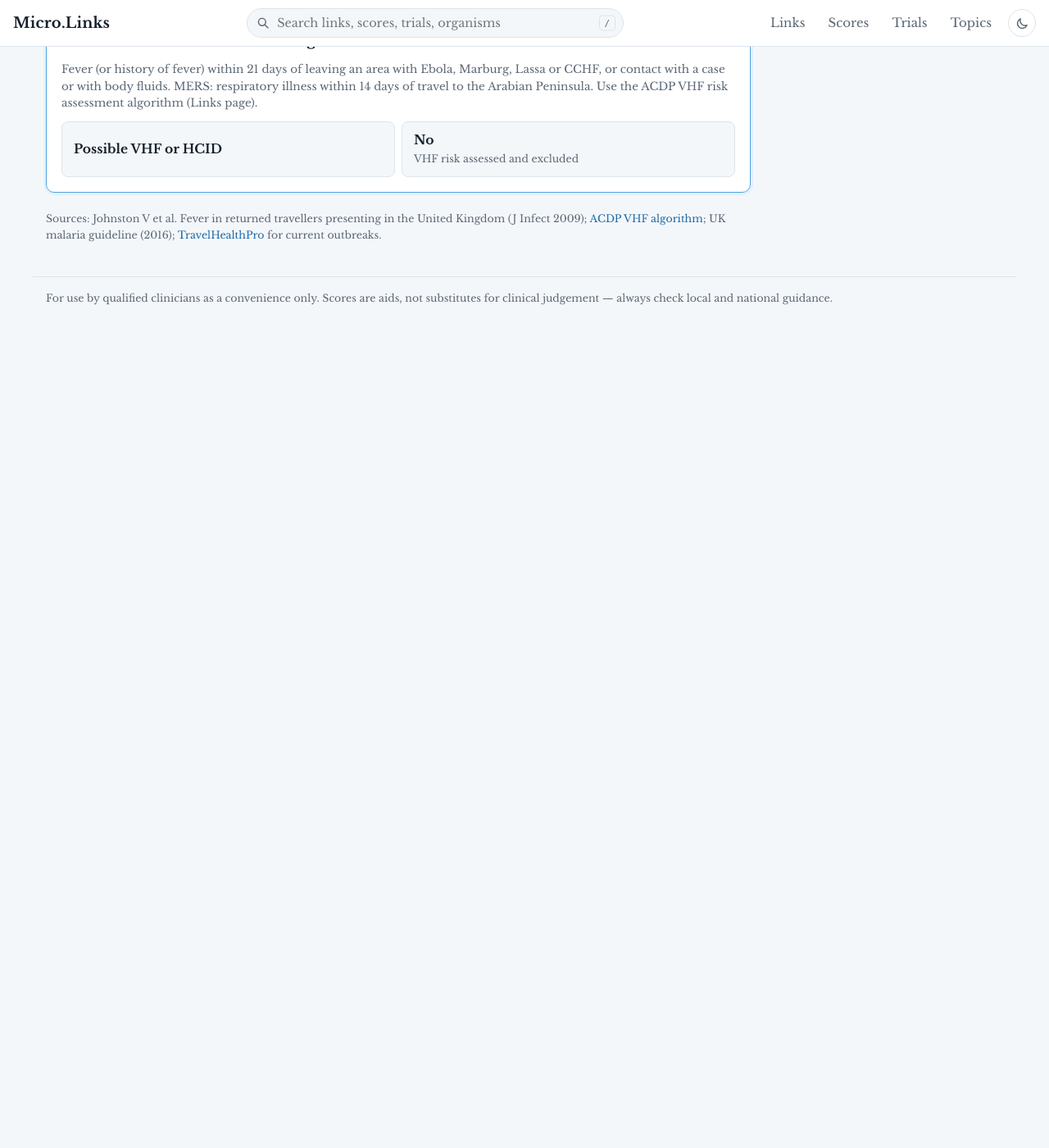
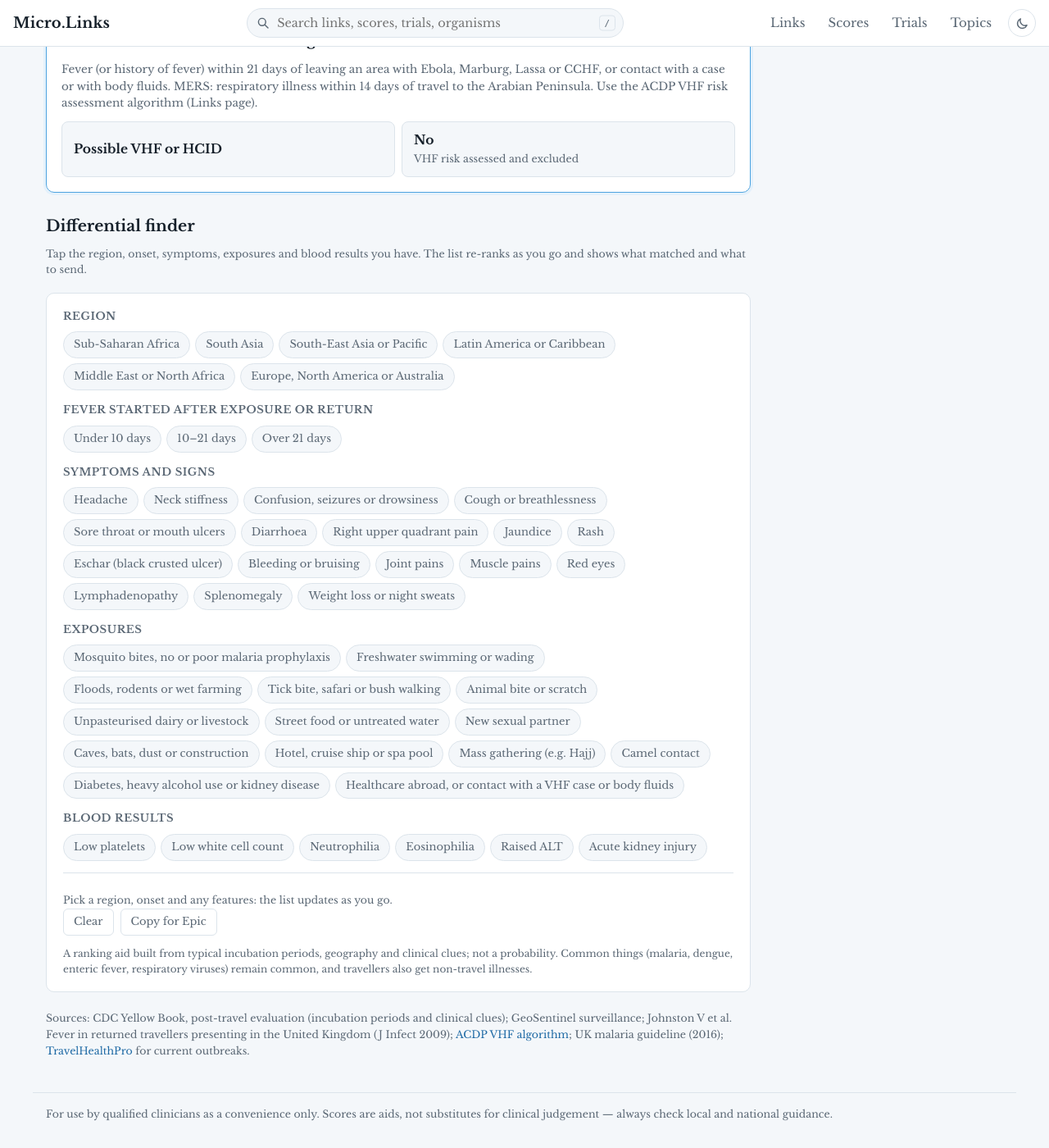
Before and after one commit to bucklesthomas/Micro.Cam, a Jekyll site: the page built from returned-traveller.html, in a window 1280 px wide and 1400 px high, scrolled down 251 px. Shown: the whole window at 82% size. Built offline with Jekyll 4.4.1, drawn with Linux system fonts in a browser that asks for light colours; before the commit the page ends 900 px from its top, so only the background shows below that; part of the change alters nothing that is shown.

Commit message:
Returned traveller: symptom-based differential finder
Co-Authored-By: Claude Opus 5.5 <noreply@anthropic.com>
Claude-Session: https://claude.ai/code/session_014umjqCS9d4umYuNKooKA4U

```diff
--- a/assets/css/style.css
+++ b/assets/css/style.css
@@ -840,3 +840,18 @@ a.sp-chip { display: inline-block; text-decoration: none; }
 .fc-got { background: var(--low-bg) !important; color: var(--low) !important; border-color: var(--low) !important; }
 .fc-again { background: var(--mid-bg) !important; color: var(--mid) !important; border-color: var(--mid) !important; }
 @media (max-width: 640px) { .fc-card { min-height: 200px; padding: 18px; } .fc-side { font-size: 16px; } }
+
+/* Returned traveller differential finder */
+.td-sec { margin-bottom: 14px; }
+.td-sec h3, .td-res h3 { margin: 0 0 8px; font-size: 13px; font-weight: 700; color: var(--muted); text-transform: uppercase; letter-spacing: .04em; }
+.td-res { border-top: 1px solid var(--line); padding-top: 14px; margin-top: 6px; }
+.td-alert { border: 1px solid #e3a0a0; background: rgba(214, 69, 69, .08); color: inherit; border-radius: 10px; padding: 10px 12px; margin-bottom: 10px; font-size: 14px; }
+.td-alert.amber { border-color: #e6c27a; background: rgba(230, 170, 40, .10); }
+.td-list { margin: 0 0 12px; padding-left: 22px; }
+.td-list li { padding: 8px 0; border-top: 1px solid var(--line); }
+.td-list li:first-child { border-top: 0; }
+.td-list b { display: block; }
+.td-why { display: block; font-size: 12.5px; color: var(--accent-ink); margin-top: 2px; }
+.td-t, .td-x { display: block; font-size: 13.5px; margin-top: 3px; }
+.td-x { color: var(--muted); }
+.td-t em { font-style: normal; font-weight: 700; }
--- /dev/null
+++ b/assets/js/travddx.js
@@ -0,0 +1,171 @@
+/* Returned traveller: symptom-based differential finder.
+   Weights are a teaching aid built from: Johnston V et al. Fever in returned travellers presenting in the UK (J Infect 2009);
+   CDC Yellow Book (post-travel evaluation: incubation periods and clinical clues); GeoSentinel surveillance data on causes by region;
+   UK malaria guideline (2016). They rank possibilities; they are not probabilities. */
+(function () {
+  var host = document.getElementById('travddx');
+  if (!host) return;
+
+  var REGIONS = ['Sub-Saharan Africa', 'South Asia', 'South-East Asia or Pacific', 'Latin America or Caribbean', 'Middle East or North Africa', 'Europe, North America or Australia'];
+  var ONSET = ['Under 10 days', '10–21 days', 'Over 21 days'];
+  var FEAT = [
+    ['Symptoms and signs', [
+      ['head', 'Headache'], ['neck', 'Neck stiffness'], ['conf', 'Confusion, seizures or drowsiness'], ['cough', 'Cough or breathlessness'],
+      ['throat', 'Sore throat or mouth ulcers'], ['diar', 'Diarrhoea'], ['ruq', 'Right upper quadrant pain'], ['jaund', 'Jaundice'],
+      ['rash', 'Rash'], ['eschar', 'Eschar (black crusted ulcer)'], ['bleed', 'Bleeding or bruising'], ['arth', 'Joint pains'],
+      ['myal', 'Muscle pains'], ['conj', 'Red eyes'], ['lymph', 'Lymphadenopathy'], ['spleen', 'Splenomegaly'], ['wt', 'Weight loss or night sweats']
+    ]],
+    ['Exposures', [
+      ['mosq', 'Mosquito bites, no or poor malaria prophylaxis'], ['fresh', 'Freshwater swimming or wading'], ['flood', 'Floods, rodents or wet farming'], ['tick', 'Tick bite, safari or bush walking'],
+      ['animal', 'Animal bite or scratch'], ['dairy', 'Unpasteurised dairy or livestock'], ['food', 'Street food or untreated water'], ['sex', 'New sexual partner'],
+      ['cave', 'Caves, bats, dust or construction'], ['hotel', 'Hotel, cruise ship or spa pool'], ['crowd', 'Mass gathering (e.g. Hajj)'], ['camel', 'Camel contact'],
+      ['dm', 'Diabetes, heavy alcohol use or kidney disease'], ['vhf', 'Healthcare abroad, or contact with a VHF case or body fluids']
+    ]],
+    ['Blood results', [
+      ['plt', 'Low platelets'], ['wcc', 'Low white cell count'], ['neut', 'Neutrophilia'], ['eos', 'Eosinophilia'], ['alt', 'Raised ALT'], ['aki', 'Acute kidney injury']
+    ]]
+  ];
+  var LABEL = {};
+  FEAT.forEach(function (g) { g[1].forEach(function (f) { LABEL[f[0]] = f[1]; }); });
+
+  // name; region weights [SSA, S Asia, SE Asia, LatAm, ME/N Africa, Eur/NAm/Aus]; onset weights [<10, 10–21, >21 days];
+  // feature weights; tests; note
+  var D = [
+    { n: 'Falciparum malaria', r: [3, 1, 1, 1, 0, 0], o: [1, 3, 2], f: { mosq: 3, plt: 2, conf: 2, jaund: 1, spleen: 1, aki: 1, head: 1, alt: 1, wcc: 0.5 },
+      t: 'Thick and thin films plus rapid antigen test today; repeat at 12–24 hours and 24 hours later (3 sets)', x: 'Minimum incubation 7 days; most present within 3 months of return. See the malaria guide.' },
+    { n: 'Non-falciparum malaria (P. vivax, ovale, malariae, knowlesi)', r: [1, 3, 2, 2, 0, 0], o: [0.5, 2, 3], f: { mosq: 3, plt: 2, spleen: 2, head: 1 },
+      t: 'Films and rapid antigen test (3 sets)', x: 'Vivax and ovale can relapse months after return. P. knowlesi (Malaysian Borneo) can be severe.' },
+    { n: 'Enteric fever (typhoid, paratyphoid)', r: [1, 3, 2, 1, 1, 0], o: [1, 3, 1], f: { food: 2, head: 1, diar: 1, ruq: 0.5, alt: 1, wcc: 1, spleen: 1, rash: 0.5, cough: 0.5 },
+      t: 'Blood cultures (several sets; bone marrow culture is most sensitive); stool culture', x: 'Usually 7–21 days. South Asia: high fluoroquinolone resistance, and XDR typhoid from Pakistan.' },
+    { n: 'Dengue', r: [1, 3, 3, 3, 1, 0], o: [3, 1, 0], f: { mosq: 1, rash: 2, myal: 2, head: 2, plt: 2, wcc: 2, alt: 1, bleed: 2, arth: 1 },
+      t: 'Dengue NS1 antigen or PCR in the first week; IgM after day 5', x: 'Incubation 3–14 days. Watch for warning signs (abdominal pain, bleeding, rising haematocrit) as the fever settles. Avoid NSAIDs.' },
+    { n: 'Chikungunya', r: [1, 2, 2, 2, 0, 0], o: [3, 0.5, 0], f: { mosq: 1, arth: 3, rash: 2, myal: 1, head: 1 },
+      t: 'Chikungunya PCR (first week) and serology (RIPL)', x: 'Incubation 2–12 days. Severe, often prolonged joint pain.' },
+    { n: 'Zika', r: [1, 1, 1, 2, 0, 0], o: [2, 1, 0], f: { rash: 3, conj: 2, arth: 1, myal: 1 },
+      t: 'Zika PCR (blood and urine) and serology (RIPL)', x: 'Usually mild. Pregnancy: specialist follow-up (congenital Zika syndrome).' },
+    { n: 'Rickettsial infection (African tick bite fever, scrub typhus, spotted fevers)', r: [3, 2, 2, 1, 1, 1], o: [3, 2, 0], f: { tick: 3, eschar: 4, rash: 2, head: 1, lymph: 2, plt: 1, alt: 1 },
+      t: 'Eschar swab or biopsy PCR; paired serology (RIPL)', x: 'African tick bite fever after safari in southern Africa; scrub typhus in Asia. Treat with doxycycline without waiting for results.' },
+    { n: 'Leptospirosis', r: [1, 2, 3, 2, 0.5, 1], o: [2, 2, 0], f: { fresh: 3, flood: 3, conj: 3, jaund: 2, aki: 2, myal: 2, cough: 1, plt: 1, neut: 1, bleed: 1 },
+      t: 'PCR on blood (first week) and urine (after); serology from about day 5–7 (RIPL)', x: 'Incubation 2–30 days. Treat early (doxycycline, or ceftriaxone if severe).' },
+    { n: 'Acute schistosomiasis (Katayama syndrome)', r: [3, 0, 0.5, 0.5, 0.5, 0], o: [0, 2, 3], f: { fresh: 4, eos: 3, cough: 2, rash: 1, diar: 1, head: 1 },
+      t: 'Schistosoma serology (may be negative early: repeat after 6–12 weeks); eosinophil count', x: 'Typically 2–8 weeks after freshwater exposure, e.g. Lake Malawi or Lake Victoria.' },
+    { n: 'Acute HIV infection', r: [1, 1, 1, 1, 1, 1], o: [0.5, 2, 2], f: { sex: 3, rash: 2, lymph: 2, throat: 2, wcc: 1, plt: 1, alt: 0.5 },
+      t: 'Fourth-generation HIV antigen and antibody test (and HIV RNA if very early)', x: '2–6 weeks after exposure.' },
+    { n: 'Hepatitis A or E', r: [2, 3, 2, 1, 1, 0.5], o: [0, 1, 3], f: { food: 2, jaund: 3, alt: 3, ruq: 1, diar: 0.5 },
+      t: 'Hepatitis A IgM; hepatitis E IgM (and HEV RNA)', x: 'Hepatitis A 2–6 weeks; E 2–8 weeks. Hepatitis E is dangerous in pregnancy.' },
+    { n: 'Acute hepatitis B', r: [1, 1, 1, 1, 1, 0.5], o: [0, 0, 2], f: { sex: 2, vhf: 1, jaund: 2, alt: 3, arth: 0.5, rash: 0.5 },
+      t: 'HBsAg and anti-HBc IgM', x: '1–6 months after exposure (sex, medical or dental procedures, tattoos).' },
+    { n: 'Tuberculosis', r: [2, 3, 2, 1, 1, 0.5], o: [0, 0.5, 3], f: { cough: 3, wt: 3, lymph: 2 },
+      t: 'Chest X-ray; 3 sputum samples for AFB, culture and rapid molecular test', x: 'Weeks to years after travel; longer stays and visiting friends and relatives carry the most risk.' },
+    { n: 'Amoebic liver abscess', r: [2, 2, 1, 2, 1, 0], o: [0, 1, 3], f: { ruq: 4, neut: 2, alt: 1, cough: 0.5, food: 1 },
+      t: 'Liver ultrasound or CT; Entamoeba serology', x: 'Weeks to months after return; diarrhoea is often absent.' },
+    { n: 'Visceral leishmaniasis', r: [1, 2, 0, 2, 1, 1], o: [0, 0, 3], f: { spleen: 4, wt: 2, wcc: 2, plt: 2 },
+      t: 'rK39 antigen test, blood PCR, bone marrow aspirate (specialist)', x: 'Months after exposure: East Africa, the Indian subcontinent, Brazil and the Mediterranean.' },
+    { n: 'Brucellosis', r: [1, 1, 0.5, 1, 3, 1], o: [0.5, 2, 3], f: { dairy: 4, arth: 2, wt: 2, spleen: 1, alt: 1 },
+      t: 'Blood cultures (warn the lab: hazard group 3) and Brucella serology', x: 'Weeks to months. Sacroiliitis and spondylitis are common.' },
+    { n: 'Melioidosis', r: [0.5, 2, 3, 0.5, 0, 0.5], o: [2, 2, 1], f: { dm: 3, flood: 2, fresh: 1, cough: 2, neut: 1 },
+      t: 'Blood, sputum, urine and pus cultures (warn the lab: hazard group 3)', x: 'Thailand, Laos, Malaysia, northern Australia. Abscesses in liver, spleen and prostate; can reactivate years later.' },
+    { n: 'East African trypanosomiasis', r: [2, 0, 0, 0, 0, 0], o: [2, 2, 0], f: { tick: 2, eschar: 1.5, rash: 1, lymph: 1, plt: 1, conf: 1 },
+      t: 'Blood films (often parasites are visible); urgent specialist referral', x: 'Safari in game parks of East and southern Africa: painful chancre at a tsetse bite.' },
+    { n: 'Influenza, COVID-19 and other respiratory viruses', r: [2, 2, 2, 2, 2, 2], o: [3, 0, 0], f: { cough: 3, myal: 1, head: 1, throat: 1, crowd: 2 },
+      t: 'Nose and throat swab for respiratory virus PCR', x: 'The most common cause of fever after travel in some series.' },
+    { n: 'Legionnaires’ disease', r: [1, 1, 1, 1, 1, 2], o: [3, 0.5, 0], f: { hotel: 3, cough: 2, diar: 1, conf: 1, aki: 1, alt: 1 },
+      t: 'Legionella urinary antigen; sputum culture and PCR', x: 'Incubation 2–10 days. Notifiable; travel-associated cases are reported internationally.' },
+    { n: 'MERS coronavirus', r: [0, 0, 0, 0, 2, 0], o: [3, 0, 0], f: { camel: 3, vhf: 2, cough: 3 },
+      t: 'Isolate first; respiratory samples for MERS-CoV PCR after discussion', x: 'Within 14 days of travel to the Arabian Peninsula. HCID: follow UKHSA guidance.' },
+    { n: 'Bacterial gastroenteritis (Campylobacter, Salmonella, Shigella)', r: [2, 2, 2, 2, 2, 1], o: [3, 0.5, 0], f: { diar: 4, food: 2, neut: 0.5 },
+      t: 'Stool culture or gastrointestinal PCR; blood cultures if febrile', x: 'Invasive non-typhoidal Salmonella in the immunocompromised.' },
+    { n: 'Meningococcal disease', r: [2, 1, 1, 1, 2, 1], o: [3, 0, 0], f: { crowd: 3, neck: 3, head: 2, rash: 2, conf: 2 },
+      t: 'Blood cultures and meningococcal PCR (EDTA blood); LP if safe', x: 'Sahel meningitis belt, Hajj and Umrah. See the meningitis guide.' },
+    { n: 'Japanese encephalitis', r: [0, 2, 2, 0, 0, 0], o: [2, 1, 0], f: { mosq: 1, conf: 3, head: 2, neck: 1 },
+      t: 'CSF and serum JE IgM (RIPL)', x: 'Rural Asia, especially near rice paddies and pigs; incubation 5–15 days.' },
+    { n: 'Rabies', r: [2, 3, 2, 1, 1, 0.5], o: [0, 1, 2], f: { animal: 4, conf: 3 },
+      t: 'Specialist and UKHSA advice: saliva, skin biopsy and CSF testing', x: 'Usually 1–3 months after a bite or scratch (can be years). See the rabies guide for exposures without symptoms.' },
+    { n: 'Endemic fungi (histoplasmosis, coccidioidomycosis)', r: [0.5, 0, 0.5, 2, 0, 1], o: [1, 3, 1], f: { cave: 4, cough: 2, wt: 1 },
+      t: 'Chest X-ray or CT; Histoplasma urinary antigen; fungal serology (mycology reference laboratory)', x: 'Caves with bats (histoplasmosis); dusty south-western USA or Mexico (coccidioidomycosis).' },
+    { n: 'Q fever', r: [1, 1, 1, 1, 1, 1], o: [0.5, 3, 1], f: { dairy: 3, head: 2, cough: 1, alt: 2, plt: 1 },
+      t: 'Coxiella phase I and II serology (RIPL); PCR early', x: 'Incubation 2–3 weeks; livestock, especially at birthing.' },
+    { n: 'Viral haemorrhagic fever (Lassa, Ebola, Marburg, CCHF)', r: [2, 0.5, 0, 0.5, 1, 0.5], o: [2, 2, 0], f: { vhf: 5, bleed: 3, plt: 1, alt: 1, aki: 1, diar: 1 },
+      t: 'Stop: isolate and follow the ACDP VHF algorithm before any non-urgent samples', x: 'Within 21 days of an outbreak area or exposure. CCHF also in Turkey, the Balkans and the Middle East (tick bites).' },
+    { n: 'Tick-borne encephalitis or Lyme disease', r: [0, 0, 0, 0, 0, 2], o: [1, 2, 1], f: { tick: 3, rash: 2, conf: 1, head: 1, arth: 1 },
+      t: 'TBE serology (RIPL); Lyme serology (treat erythema migrans clinically)', x: 'Forested Europe and North America.' },
+    { n: 'Secondary syphilis', r: [1, 1, 1, 1, 1, 1], o: [0, 0, 2], f: { sex: 3, rash: 2, lymph: 2, throat: 1 },
+      t: 'Syphilis serology (treponemal test and RPR)', x: 'Rash often on palms and soles. See the syphilis serology guide.' }
+  ];
+  var MAL_ZONE = [true, true, true, true, false, false];
+
+  var st = { r: -1, o: -1, f: {} };
+  try { var saved = JSON.parse(sessionStorage.getItem('mc-travddx') || 'null'); if (saved) st = saved; } catch (e) {}
+  function save() { try { sessionStorage.setItem('mc-travddx', JSON.stringify(st)); } catch (e) {} }
+  function esc(s) { return String(s).replace(/[&<>"]/g, function (c) { return { '&': '&amp;', '<': '&lt;', '>': '&gt;', '"': '&quot;' }[c]; }); }
+
+  function rank() {
+    var sel = Object.keys(st.f).filter(function (k) { return st.f[k]; });
+    var out = [];
+    D.forEach(function (d) {
+      var rw = st.r < 0 ? 1 : d.r[st.r], ow = st.o < 0 ? 1 : d.o[st.o];
+      if (!rw || !ow) return;
+      var fs = 0, why = [];
+      sel.forEach(function (k) { if (d.f[k]) { fs += d.f[k]; why.push(LABEL[k]); } });
+      if (sel.length && !why.length) return;
+      out.push({ d: d, s: rw + ow + 2 * fs, why: why });
+    });
+    out.sort(function (a, b) { return b.s - a.s; });
+    return { list: out.slice(0, 10), sel: sel };
+  }
+
+  function chip(attr, val, label, on) { return '<button type="button" class="sp-chip' + (on ? ' on' : '') + '" ' + attr + '="' + esc(val) + '" aria-pressed="' + (on ? 'true' : 'false') + '">' + esc(label) + '</button>'; }
+
+  function draw() {
+    var h = '<div class="td-sec"><h3>Region</h3><div class="ab-aw">' + REGIONS.map(function (r, i) { return chip('data-r', i, r, st.r === i); }).join('') + '</div></div>';
+    h += '<div class="td-sec"><h3>Fever started after exposure or return</h3><div class="ab-aw">' + ONSET.map(function (o, i) { return chip('data-o', i, o, st.o === i); }).join('') + '</div></div>';
+    FEAT.forEach(function (g) {
+      h += '<div class="td-sec"><h3>' + esc(g[0]) + '</h3><div class="ab-aw">' + g[1].map(function (f) { return chip('data-f', f[0], f[1], !!st.f[f[0]]); }).join('') + '</div></div>';
+    });
+    var res = rank();
+    h += '<div class="td-res" aria-live="polite">';
+    if (st.f.vhf) h += '<div class="td-alert">Possible VHF or HCID exposure: isolate, use the ACDP VHF risk assessment, and discuss with infectious diseases now. Still test for malaria (inform the lab first).</div>';
+    if (st.r >= 0 && MAL_ZONE[st.r]) h += '<div class="td-alert amber">Malaria area: test for malaria today in every febrile traveller, whatever else is on this list.</div>';
+    if (st.r < 0 && st.o < 0 && !res.sel.length) h += '<p class="ab-note">Pick a region, onset and any features: the list updates as you go.</p>';
+    else if (!res.list.length) h += '<p class="ab-note">No condition on this list matches all of that. Consider non-travel causes, and discuss with infectious diseases.</p>';
+    else {
+      h += '<h3>Most likely, given what you selected</h3><ol class="td-list">';
+      res.list.forEach(function (x) {
+        h += '<li><b>' + esc(x.d.n) + '</b>' + (x.why.length ? '<span class="td-why">' + x.why.map(esc).join(' · ') + '</span>' : '') +
+          '<span class="td-t"><em>Send:</em> ' + esc(x.d.t) + '</span><span class="td-x">' + esc(x.d.x) + '</span></li>';
+      });
+      h += '</ol>';
+    }
+    h += '<div class="ie-actions"><button type="button" class="reset" data-clear>Clear</button>' + (res.list.length ? '<button type="button" class="reset" data-copy>Copy for Epic</button>' : '') + '</div>';
+    h += '<p class="ie-ref">A ranking aid built from typical incubation periods, geography and clinical clues; not a probability. Common things (malaria, dengue, enteric fever, respiratory viruses) remain common, and travellers also get non-travel illnesses.</p></div>';
+    host.innerHTML = h;
+  }
+
+  function asText() {
+    var res = rank(), L = ['Returned traveller differential (Micro.Links)'];
+    L.push('Region: ' + (st.r >= 0 ? REGIONS[st.r] : 'not specified') + '; onset: ' + (st.o >= 0 ? ONSET[st.o] : 'not specified'));
+    if (res.sel.length) L.push('Features: ' + res.sel.map(function (k) { return LABEL[k]; }).join(', '));
+    L.push('');
+    res.list.forEach(function (x, i) { L.push((i + 1) + '. ' + x.d.n + ' - send: ' + x.d.t); });
+    if (st.r >= 0 && MAL_ZONE[st.r]) L.push('', 'Malaria area: malaria films and rapid antigen test today.');
+    return L.join('\n');
+  }
+  function copy(btn) {
+    var text = asText();
+    function done(ok) { var o = btn.textContent; btn.textContent = ok ? 'Copied' : 'Select and copy below'; setTimeout(function () { btn.textContent = o; }, 1800); }
+    function fallback() { var ta = document.createElement('textarea'); ta.value = text; ta.className = 'mc-copy-box'; btn.parentNode.appendChild(ta); ta.select(); var ok = false; try { ok = document.execCommand('copy'); } catch (e) {} if (ok) ta.parentNode.removeChild(ta); done(ok); }
+    if (navigator.clipboard && window.isSecureContext) navigator.clipboard.writeText(text).then(function () { done(true); }, fallback); else fallback();
+  }
+
+  host.addEventListener('click', function (e) {
+    var b = e.target.closest('button'); if (!b) return;
+    if (b.hasAttribute('data-r')) { var r = +b.getAttribute('data-r'); st.r = st.r === r ? -1 : r; }
+    else if (b.hasAttribute('data-o')) { var o = +b.getAttribute('data-o'); st.o = st.o === o ? -1 : o; }
+    else if (b.hasAttribute('data-f')) { var f = b.getAttribute('data-f'); st.f[f] = !st.f[f]; }
+    else if (b.hasAttribute('data-clear')) { st = { r: -1, o: -1, f: {} }; }
+    else if (b.hasAttribute('data-copy')) { copy(b); return; }
+    else return;
+    save(); draw();
+  });
+  draw();
+})();
--- a/returned-traveller.html
+++ b/returned-traveller.html
@@ -5,6 +5,7 @@ permalink: /returned-traveller/
 scripts:
   - /assets/js/guides/travel.js
   - /assets/js/guide.js
+  - /assets/js/travddx.js
 ---
 <div class="ie-wrap">
   <h1 class="page-title">Returned traveller with fever</h1>
@@ -15,5 +16,11 @@ scripts:
     <noscript>This guide needs JavaScript turned on.</noscript>
   </div>
 
-  <p class="ie-source">Sources: Johnston V et al. Fever in returned travellers presenting in the United Kingdom (J Infect 2009); <a href="https://assets.publishing.service.gov.uk/media/6aa2833e92e72b8ac437f0b8/viral-haemorrhagic-fevers-risk-assessment-algorithm-september-2026.pdf" target="_blank" rel="noopener">ACDP VHF algorithm</a>; UK malaria guideline (2016); <a href="https://travelhealthpro.org.uk/" target="_blank" rel="noopener">TravelHealthPro</a> for current outbreaks.</p>
+  <h2 class="section-title">Differential finder</h2>
+  <p class="ab-note">Tap the region, onset, symptoms, exposures and blood results you have. The list re-ranks as you go and shows what matched and what to send.</p>
+  <section class="card af-card">
+    <div id="travddx"><noscript>This tool needs JavaScript turned on.</noscript></div>
+  </section>
+
+  <p class="ie-source">Sources: CDC Yellow Book, post-travel evaluation (incubation periods and clinical clues); GeoSentinel surveillance; Johnston V et al. Fever in returned travellers presenting in the United Kingdom (J Infect 2009); <a href="https://assets.publishing.service.gov.uk/media/6aa2833e92e72b8ac437f0b8/viral-haemorrhagic-fevers-risk-assessment-algorithm-september-2026.pdf" target="_blank" rel="noopener">ACDP VHF algorithm</a>; UK malaria guideline (2016); <a href="https://travelhealthpro.org.uk/" target="_blank" rel="noopener">TravelHealthPro</a> for current outbreaks.</p>
 </div>
```
